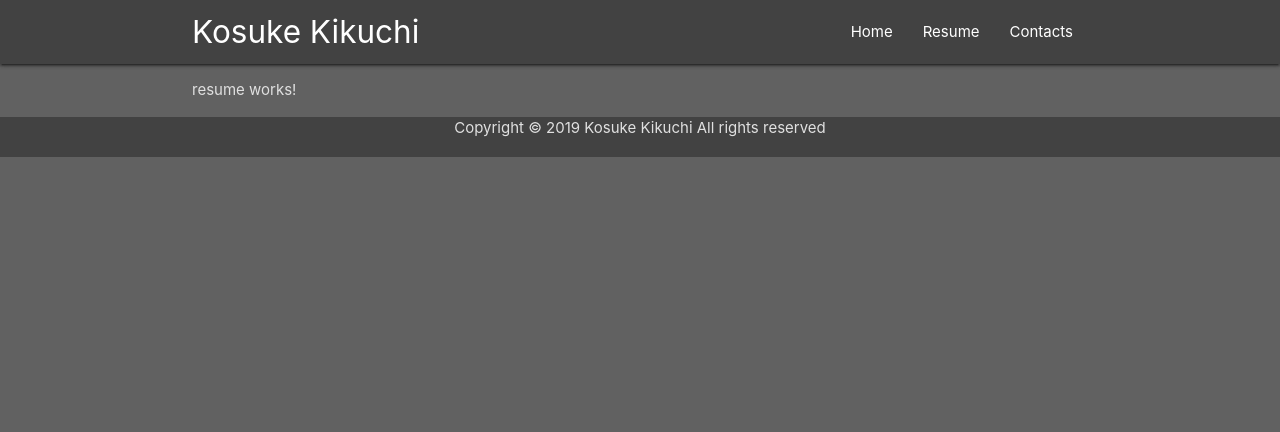
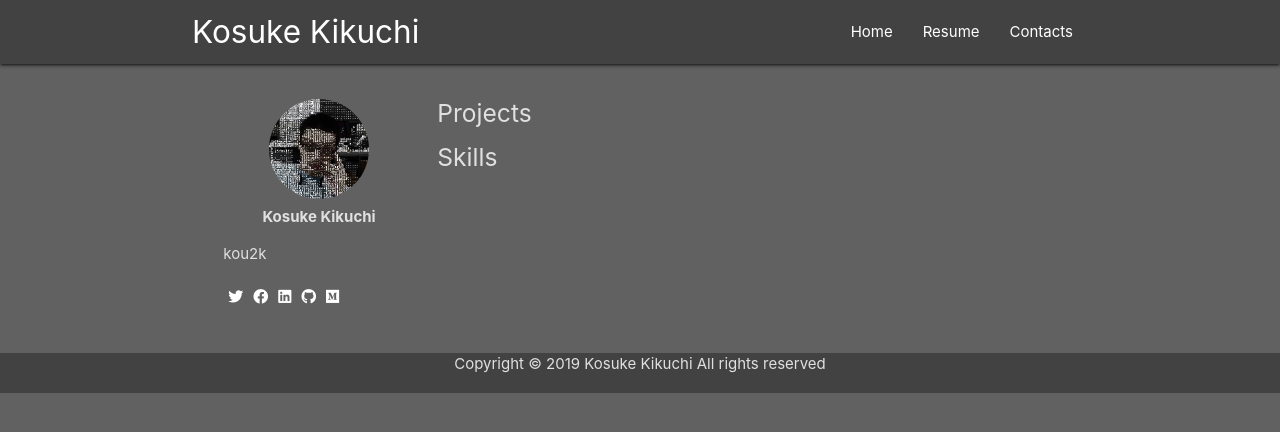
Before and after one commit to kousukekikuchi1984/homepage, an Angular app: page /resume in a window 1280 px wide. Shown: the top 432 px of the page. Built offline with nearby package versions, Linux system fonts and the light colour scheme.

Commit message:
resume image

```diff
--- a/src/app/home/home.component.html
+++ b/src/app/home/home.component.html
@@ -2,23 +2,10 @@
 
 <!-- Landing Screen -->
 <div class="section" id="landing">
-  <h4 id="mainText" class="center">My name is</h4>
+  <h4 id="mainText" class="center"></h4>
   <h1 class="center">
     Kosuke <b>Kikuchi</b>
   </h1>
   <h5 id="mainText" class="center">An Full-stack Engineer
     from Infra to Frontend and Deep Learning</h5>
 </div>
-
-<!-- FIXED ACTION BUTTON -->
-<div class="fixed-action-btn vertical">
-    <a class="btn-floating btn-large  blue-grey darken-4">
-        <i class="fa fa-globe"></i>
-    </a>
-    <ul>
-        <li><a class="btn-floating  blue darken-4"><i class="fab fa-facebook"></i></a></li>
-        <li><a class="btn-floating cyan lighten-1"><i class="fab fa-twitter"></i></a></li>
-        <li><a class="btn-floating grey darken-3"> <i class="fab fa-github"></i></a></li>
-        <li><a class="btn-floating blue-grey lighten-1"><i class="fab fa-linkedin"></i></a></li>
-    </ul>
-</div>
--- a/src/app/resume/resume.component.html
+++ b/src/app/resume/resume.component.html
@@ -1,3 +1,27 @@
-<p>
-  resume works!
-</p>
+<div class="row">
+  <div class="col s12 m4 l3">
+    <ul class="important">
+      <li>
+        <img class="circle responsive-img" height="100px" width="100px" src="/assets/img/kou2k.jpg">
+      </li>
+      <li><b>Kosuke Kikuchi</b></li>
+    </ul>
+    <p>
+      {{text}}
+    </p>
+    <ul class="social_media">
+      <li><a href="https://twitter.com/kou2kkkt"><i class="fab fa-twitter"></i></a></li>
+      <li><a href="https://facebook.com/kou2k"><i class="fab fa-facebook"></i></a></li>
+      <li><a href="https://www.linkedin.com/in/kousuke-kikuchi-37191433/"><i class="fab fa-linkedin"></i></a></li>
+      <li><a href="https://github.com/kousukekikuchi1984"><i class="fab fa-github">  </i></a></li>
+      <li><a href="https://medium.com/@kousukekikuchi"><i class="fab fa-medium">  </i></a></li>
+    </ul>
+  </div>
+
+  <div class="col s12 m8 l9">
+    <h5>Projects</h5>
+
+    <h5>Skills</h5>
+    <!-- card view -->
+  </div>
+</div>
--- a/src/app/resume/resume.component.scss
+++ b/src/app/resume/resume.component.scss
@@ -0,0 +1,16 @@
+div {
+  padding: 20px;
+  .important {
+    text-align: center;
+  }
+}
+
+.social_media {
+  i {
+    color: white;
+  }
+  li {
+    float: left;
+    padding: 5px;
+  }
+}
--- a/src/app/resume/resume.component.ts
+++ b/src/app/resume/resume.component.ts
@@ -12,4 +12,6 @@ export class ResumeComponent implements OnInit {
   ngOnInit() {
   }
 
+  text = "kou2k";
+
 }
```
Also changed, not shown: src/app/data/resume.json (added, +80 -0 lines), src/assets/img/kou2k.jpg (added).
